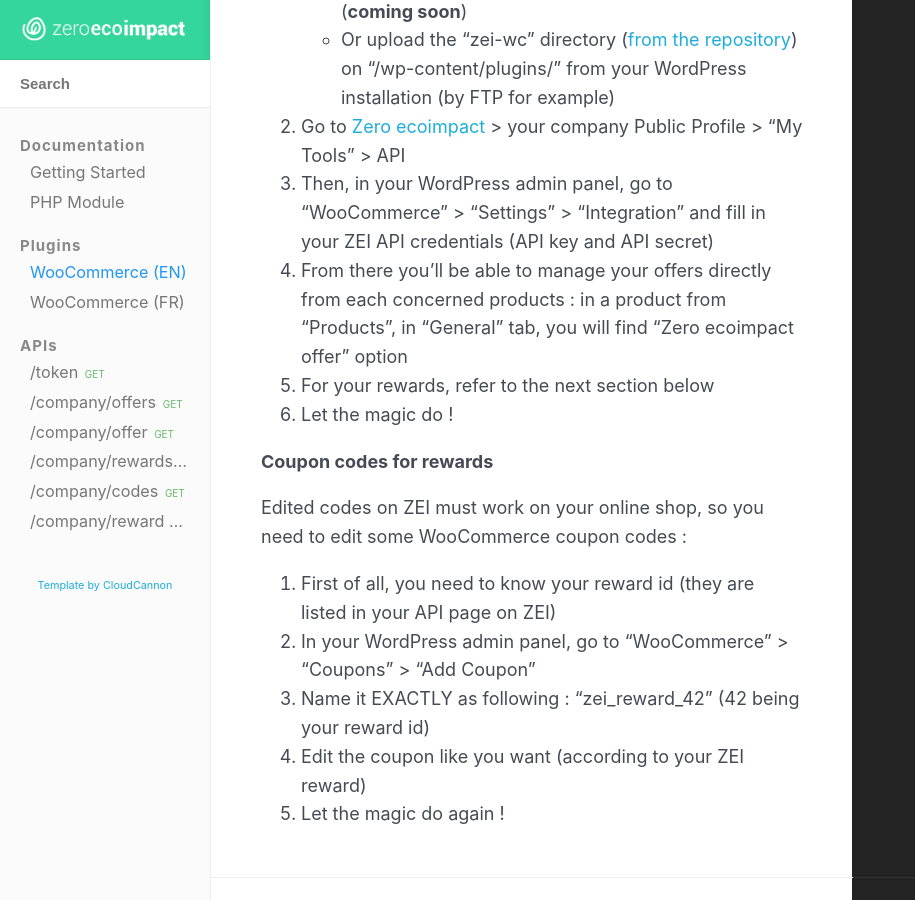
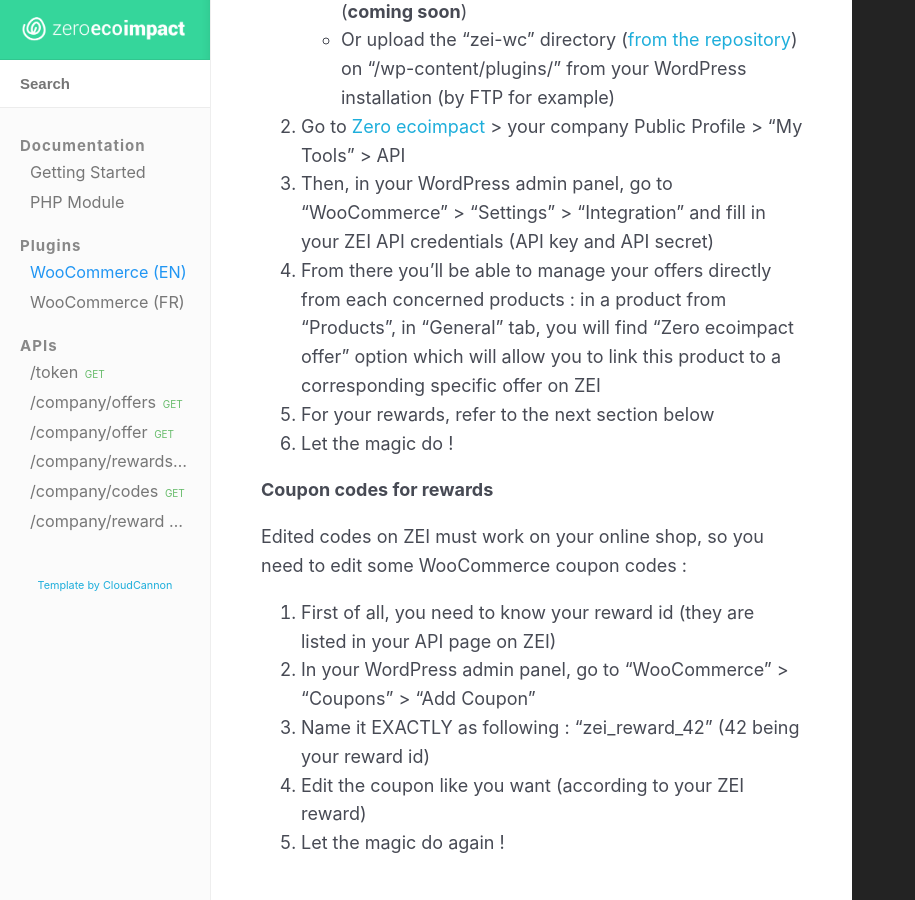
Before and after one commit to zei-world/api-woocommerce, a Jekyll site: the page built from docs/index.html, in a window 1280 px wide and 900 px high, scrolled down 3014 px. Shown: the whole window, without its empty margins (0-915 px from the left). Built offline with Jekyll 4.4.1, drawn with Linux system fonts in a browser that asks for light colours; nearby versions of some CDN libraries.

Commit message:
Update WooCommerce_en.md

```diff
--- a/docs/_plugins/WooCommerce_en.md
+++ b/docs/_plugins/WooCommerce_en.md
@@ -14,7 +14,7 @@ position: 1
   on "/wp-content/plugins/" from your WordPress installation (by FTP for example)
 2. Go to [Zero ecoimpact](https://zero-ecoimpact.org){:target="_blank"} > your company Public Profile > "My Tools" > API
 3. Then, in your WordPress admin panel, go to "WooCommerce" > "Settings" > "Integration" and fill in your ZEI API credentials (API key and API secret)
-4. From there you'll be able to manage your offers directly from each concerned products : in a product from "Products", in "General" tab, you will find "Zero ecoimpact offer" option
+4. From there you'll be able to manage your offers directly from each concerned products : in a product from "Products", in "General" tab, you will find "Zero ecoimpact offer" option which will allow you to link this product to a corresponding specific offer on ZEI
 5. For your rewards, refer to the next section below
 5. Let the magic do !
 
```
